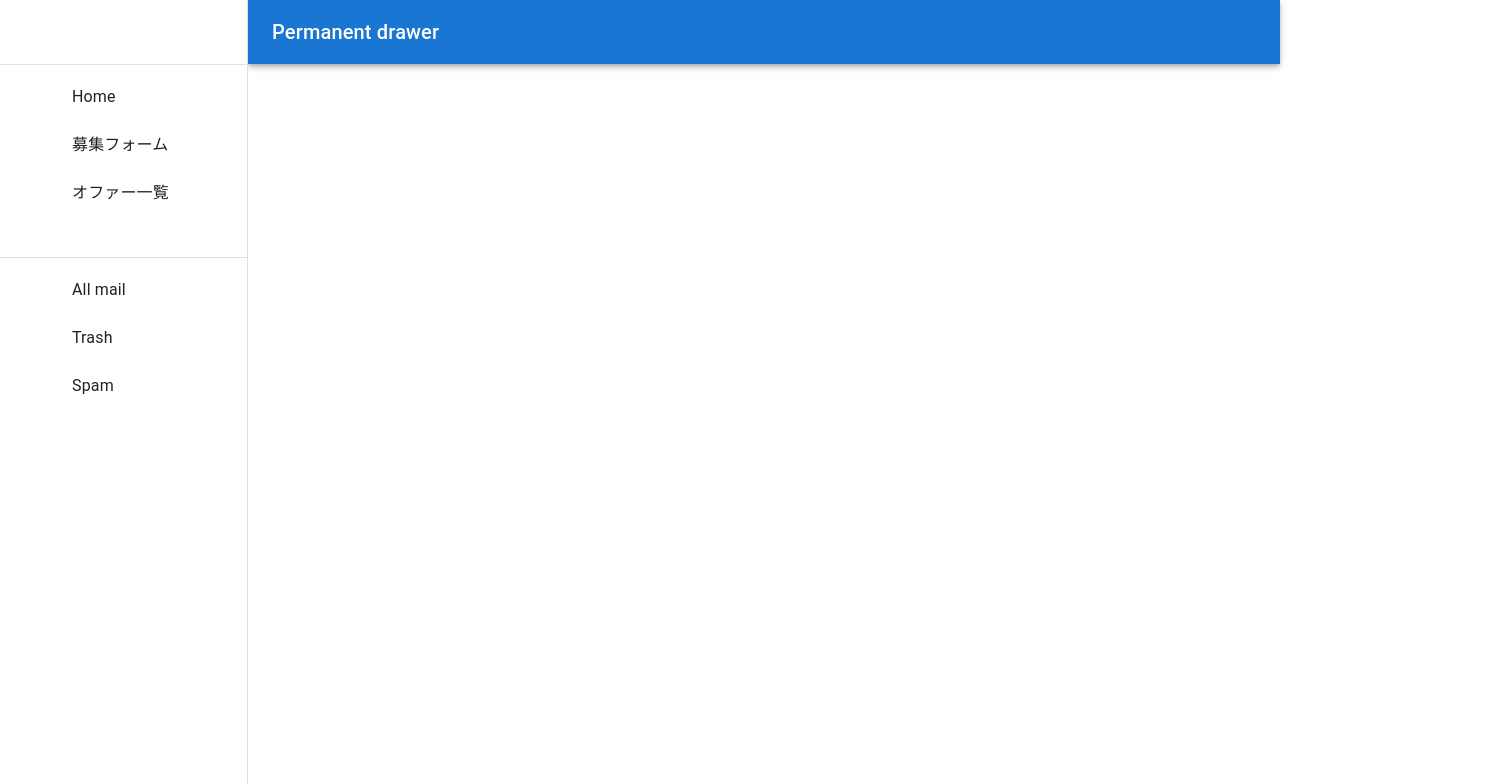
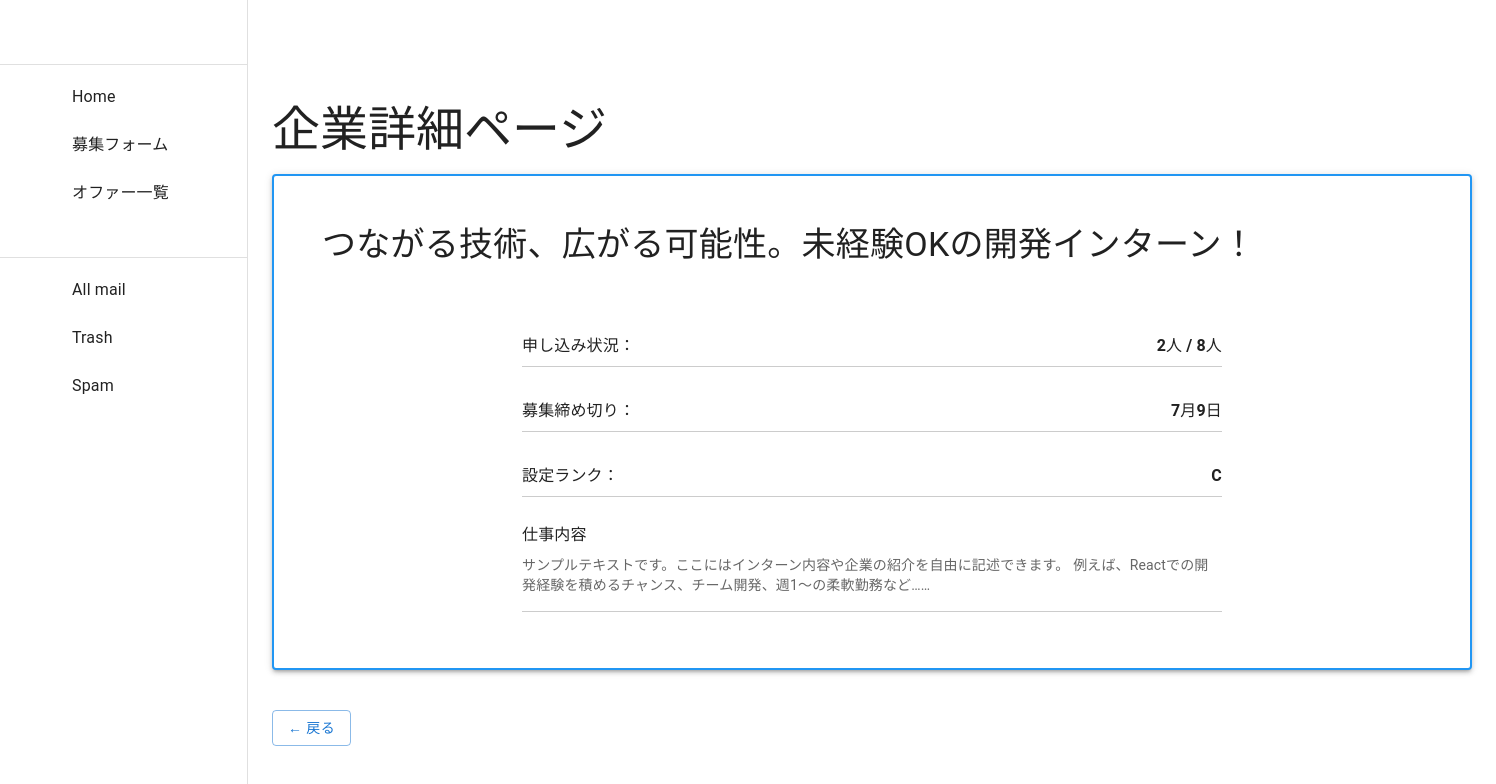
Before and after one commit to aorin0523/team2, a React (Vite) app in the folder src/frontend/: page /Offerdetail in a window 1280 px wide. Shown: the top 784 px of the page, 1496 px wide, since content can reach past the window. Built offline with nearby package versions, Linux system fonts and the light colour scheme; some icons are missing.

Commit message:
update: 詳細ページの内容追加

```diff
--- a/src/frontend/src/css/offerdetail.css
+++ b/src/frontend/src/css/offerdetail.css
@@ -32,3 +32,9 @@
     background-color: #f0f0f0;
     border-color: #859aff;
 }
+
+
+#root {
+    max-width: none !important;
+    width: 100%;
+}
--- a/src/frontend/src/pages/Offerdetail.jsx
+++ b/src/frontend/src/pages/Offerdetail.jsx
@@ -1,11 +1,9 @@
-import { useState } from 'react'
-
+import { useState } from 'react';
 
 import { Link } from 'react-router-dom';
 import Box from '@mui/material/Box';
 import Drawer from '@mui/material/Drawer';
 import CssBaseline from '@mui/material/CssBaseline';
-import AppBar from '@mui/material/AppBar';
 import Toolbar from '@mui/material/Toolbar';
 import List from '@mui/material/List';
 import Typography from '@mui/material/Typography';
@@ -16,28 +14,23 @@ import ListItemIcon from '@mui/material/ListItemIcon';
 import ListItemText from '@mui/material/ListItemText';
 import InboxIcon from '@mui/icons-material/MoveToInbox';
 import MailIcon from '@mui/icons-material/Mail';
+import Card from '@mui/material/Card';
+import CardContent from '@mui/material/CardContent';
+import Grid from '@mui/material/Grid';
+import { Button } from '@mui/material';
 
 
 import '../css/offerdetail.css'
 
 function App() {
-  const [count, setCount] = useState(0)
+  const [count, setCount] = useState(0);
   const drawerWidth = 248;
+
 
   return (
     <>
       <Box sx={{ display: 'flex' }}>
         <CssBaseline />
-      <AppBar
-        position="fixed"
-        sx={{ width: `calc(100% - ${drawerWidth}px)`, ml: `${drawerWidth}px` }}
-      >
-        <Toolbar>
-          <Typography variant="h6" noWrap component="div">
-            Permanent drawer
-          </Typography>
-        </Toolbar>
-      </AppBar>
         <Drawer
           sx={{
             width: drawerWidth,
@@ -78,20 +71,100 @@ function App() {
             ))}
           </List>
         </Drawer>
-      <Box
-        component="main"
-        sx={{ flexGrow: 1, bgcolor: 'background.default', p: 3 }}
-      >
+        {/* 詳細ページメインエリアに表示される部分 */}
+        <Box component="main" sx={{ flexGrow: 1, bgcolor: 'background.default', p: 3 ,justifyContent: 'space-between',}}>
           <Toolbar />
+          <Typography variant="h3" gutterBottom>
+            企業詳細ページ
+          </Typography>
+          <Card sx={{
+                  mr:"auto",
+                  ml:3,
+                  mb: 5,
+                  boxShadow: 3,
+                  border: '2px solid #2196f3',
+                  p: 4,
+                  width: '1200px',
 
+                  mx: 'auto'
+                    }}>
+            <CardContent>
+              <Typography variant="h4" gutterBottom>
+                つながる技術、広がる可能性。未経験OKの開発インターン！
+              </Typography>
+              <Grid container direction="column" spacing={3}>
+                <Grid item xs={12}>
+                  <Box sx={{
+                    display: 'flex',
+                    justifyContent: 'space-between',
+                    alignItems: 'center',
+                    width: 700,
+                    mx: 'auto',
+                    py: 1,
+                    borderBottom: '1px solid #ccc' ,
+                    mt: 6
+                    }}>
+                    <Typography variant="body1">申し込み状況：</Typography>
+                    <Typography variant="body1"><strong>2人 / 8人</strong></Typography>
                   </Box>
+                </Grid>
+
+
+                <Grid item xs={12}>
+                  <Box sx={{
+                      display: 'flex',
+                      justifyContent: 'space-between',
+                      alignItems: 'center',
+                      width: 700,
+                      mx: 'auto',
+                      py: 1,
+                      borderBottom: '1px solid #ccc'
+                      }}>
+                    <Typography variant="body1">募集締め切り：</Typography>
+                    <Typography variant="body1"><strong>7月9日</strong></Typography>
+                  </Box>
+                </Grid>
+
+                <Grid item xs={12}>
+                  <Box sx={{
+                      display: 'flex',
+                      justifyContent: 'space-between',
+                      alignItems: 'center',
+                      width: 700,
+                      mx: 'auto',
+                      py: 1,
+                      borderBottom: '1px solid #ccc'
+                      }}>
+                    <Typography variant="body1">設定ランク：</Typography>
+                    <Typography variant="body1"><strong>C</strong></Typography>
+                  </Box>
+                </Grid>
+              </Grid>
+
+              <Box sx={{ maxWidth: 700, mx: 'auto', mt: 3 }}>
+                <Typography variant="subtitle1" gutterBottom>
+                  仕事内容
+                </Typography>
+
+                <Typography variant="body2" color="text.secondary" sx={{ mb: 2 ,textAlign: 'left'}}>
+                  サンプルテキストです。ここにはインターン内容や企業の紹介を自由に記述できます。
+                  例えば、Reactでの開発経験を積めるチャンス、チーム開発、週1〜の柔軟勤務など……
+                </Typography>
+                <Divider sx={{ borderColor: '#ccc' }} />
               </Box>
 
 
 
+            </CardContent>
+          </Card>
+            <Button variant="outlined" sx={{ mb: 2 }}>
+              ← 戻る
+            </Button>
 
+        </Box>
+      </Box>
     </>
-  )
+  );
 }
 
-export default App
+export default App;
```
Lines whose indentation alone changed are shown as unchanged.
